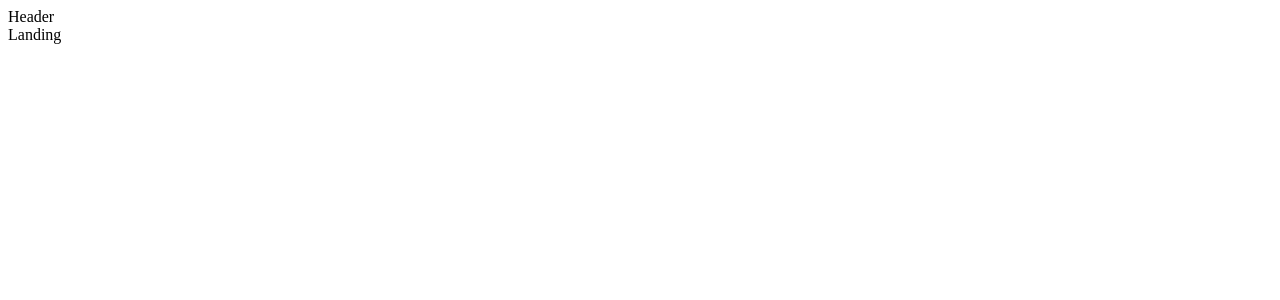
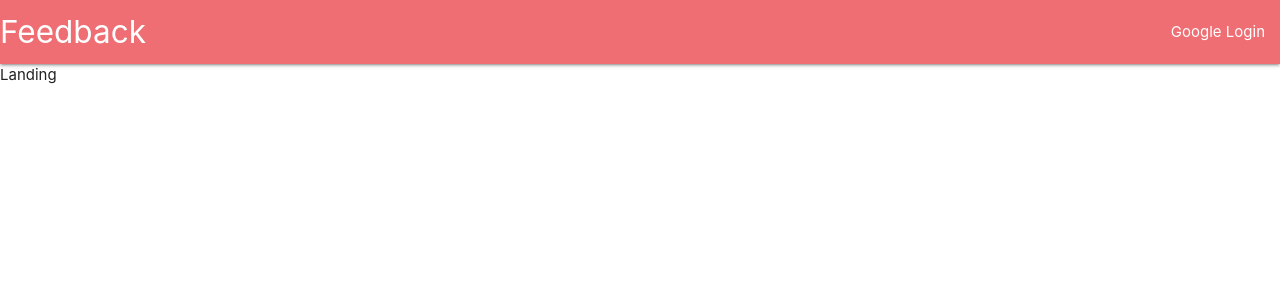
Before and after one commit to jasonbland/feedback-server, a React (Create React App) app in the folder client/: page / in a window 1280 px wide. Shown: the top 300 px of the page. Built offline with nearby package versions, Linux system fonts and the light colour scheme.

Commit message:
add materialize css and navbar

```diff
--- a/client/package.json
+++ b/client/package.json
@@ -4,6 +4,7 @@
   "private": true,
   "dependencies": {
     "http-proxy-middleware": "^0.19.1",
+    "materialize-css": "^1.0.0-rc.2",
     "react": "^16.7.0",
     "react-dom": "^16.7.0",
     "react-redux": "^6.0.0",
--- a/client/src/components/Header.js
+++ b/client/src/components/Header.js
@@ -4,9 +4,16 @@
 class Header extends React.Component {
   render() {
     return (
-      <div>
-        <div>Header</div>
-      </div>
+      <nav>
+        <div className="nav-wrapper">
+          <a className="left brand-logo">Feedback</a>
+          <ul className="right">
+            <li>
+              <a>Google Login</a>
+            </li>
+          </ul>
+        </div>
+      </nav>
     );
   }
 }
--- a/client/src/index.js
+++ b/client/src/index.js
@@ -1,7 +1,10 @@
+import 'materialize-css/dist/css/materialize.min.css';
+
 import React from 'react';
 import ReactDOM from 'react-dom';
 import { createStore, applyMiddleware } from 'redux';
 import { Provider } from 'react-redux';
+
 import App from './components/App';
 import reducers from './reducers';
 
```
